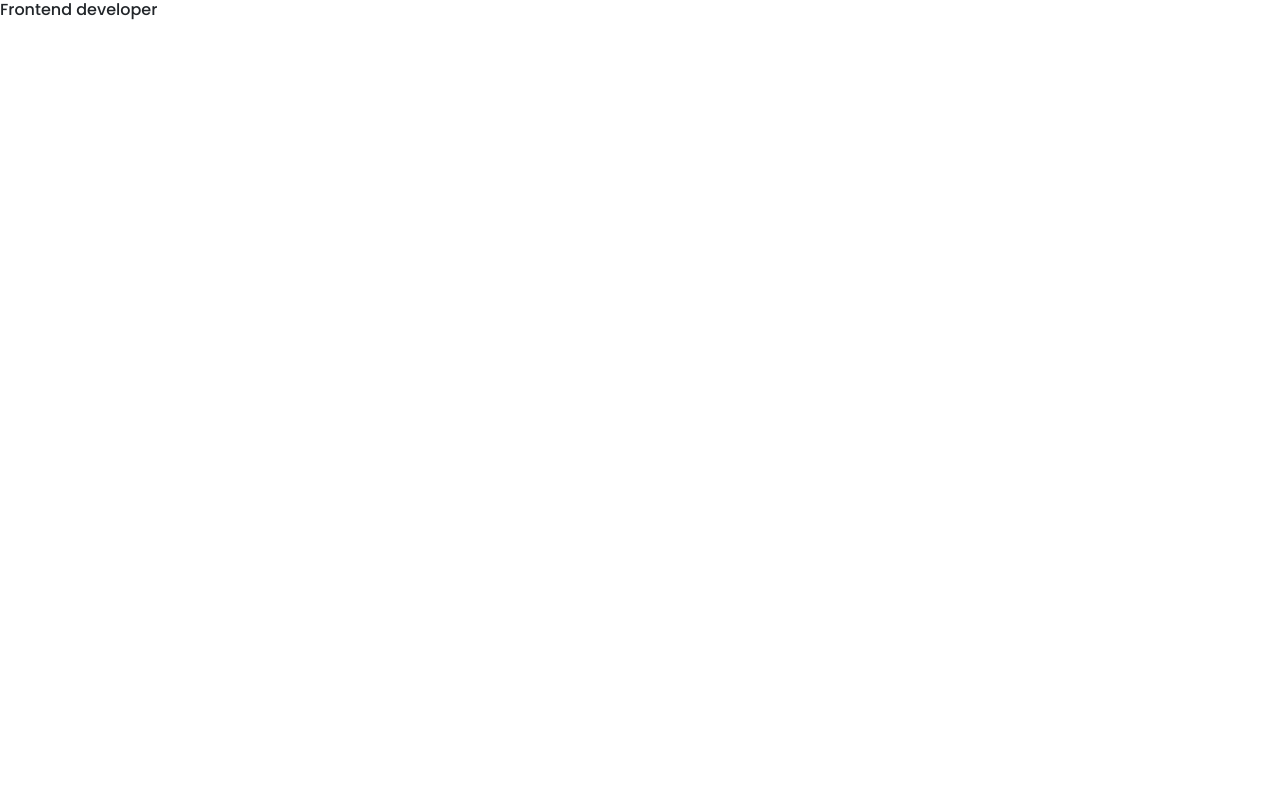
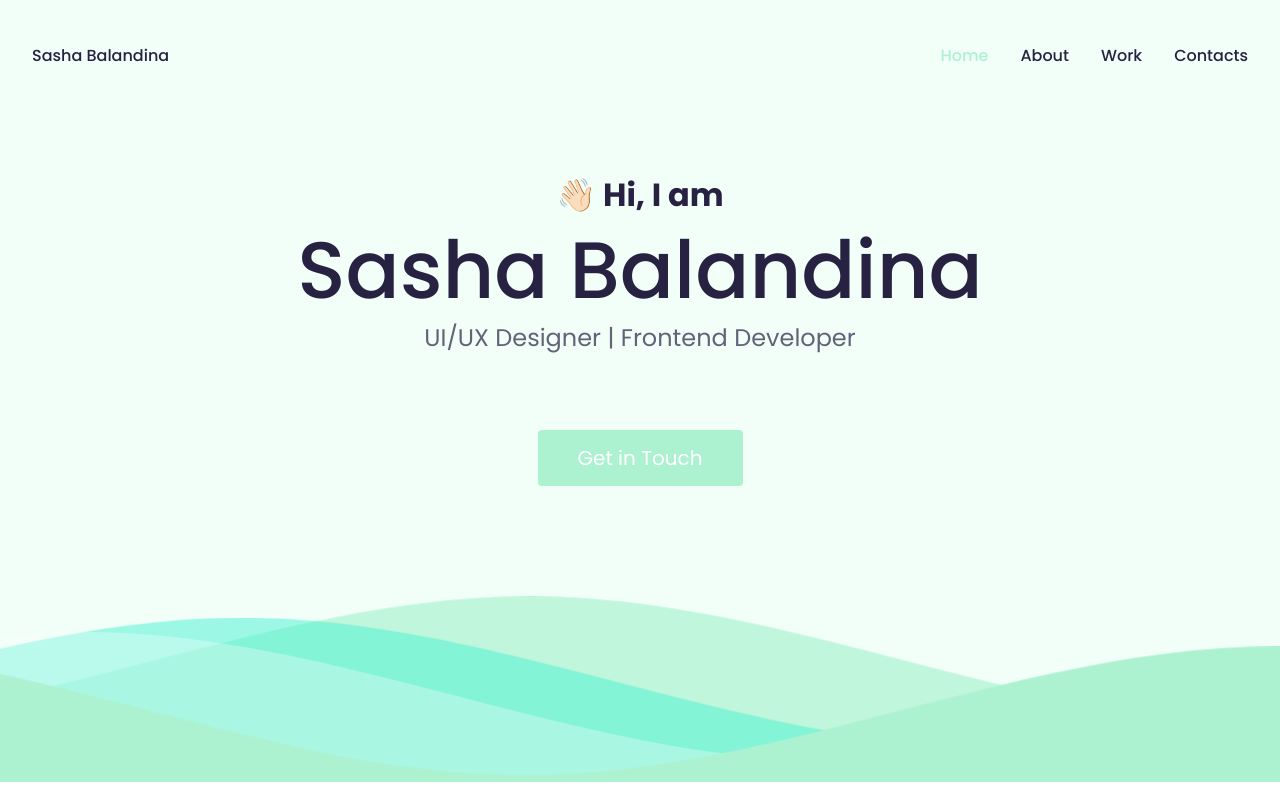
Before and after one commit to Aleksksa/portoflio-project, a plain HTML site: page portfolio-project/index.html in a window 1280 px wide. Drawn offline with nearby package versions, Linux system fonts and the light colour scheme.

Commit message:
feat: add hero section

```diff
--- a/portfolio-project/index.html
+++ b/portfolio-project/index.html
@@ -13,6 +13,37 @@
     <title>Sasha Balandina: Frontend developer</title>
 </head>
 <body>
-    <h1>Frontend developer</h1>
+    <div class="hero">
+        <nav class="hero-nav">
+            <p class="hero-logo">Sasha Balandina</p>
+            <ul class="hero-list">
+                <li class="list-item active"><a href="#" class="item-link">Home</a></li>
+                <li class="list-item"><a href="#" class="item-link">About</a></li>
+                <li class="list-item"><a href="#" class="item-link">Work</a></li>
+                <li class="list-item"><a href="#" class="item-link">Contacts</a></li>
+            </ul>
+        </nav>
+        <div class="hero-content">
+            <h3 class="hero-greeting">👋🏻 Hi, I am</h3>
+            <h1 class="hero-name">Sasha Balandina</h1>
+            <p class="hero-position">UI/UX Designer | Frontend Developer</p>
+            <button class="main-button">Get in Touch</button>
+        </div>
+        <div>
+            <svg class="waves" xmlns="http://www.w3.org/2000/svg" xmlns:xlink="http://www.w3.org/1999/xlink"
+            viewBox="0 24 150 28" preserveAspectRatio="none" shape-rendering="auto">
+            <defs>
+            <path id="gentle-wave" d="M-160 44c30 0 58-18 88-18s 58 18 88 18 58-18 88-18 58 18 88 18 v44h-352z" />
+            </defs>
+            <g class="parallax">
+            <use xlink:href="#gentle-wave" x="48" y="0" fill="rgba(172,242,209,0.7)" />
+            <use xlink:href="#gentle-wave" x="48" y="3" fill="rgba(72,242,209,0.5)" />
+            <use xlink:href="#gentle-wave" x="48" y="5" fill="rgba(255,255,255,0.3)" />
+            <use xlink:href="#gentle-wave" x="48" y="7" fill="#ACF2D1" />
+            </g>
+            </svg>
+        </div>
+    </div>
+
 </body>
 </html>
--- a/portfolio-project/src/style.css
+++ b/portfolio-project/src/style.css
@@ -10,6 +10,7 @@
 
 a {
     text-decoration: none;
+    color: inherit;
 }
 
 ul,
@@ -61,3 +62,141 @@ body{
     font-family: 'Poppins', serif;
     font-weight: 500;
 }
+
+:root{
+    --primary-color: #ACF2D1;
+    --secondary-color: #F1FFF8;
+    --main-text-color: #222;
+    --secondary-text-color: #272142;
+    --white-color: #fff;
+}
+
+.hero{
+    background-color: var(--secondary-color);
+    text-align: center;
+    position: relative;
+    padding-top: 3rem;
+}
+
+.hero-nav{
+    display: flex;
+    justify-content: space-between;
+    padding: 0 2rem;
+}
+
+.hero-logo{
+    font-size: 1rem;
+    color: var(--secondary-text-color);
+}
+
+.hero-list{
+    font-size: 1rem;
+    display: flex;
+    color: var(--secondary-text-color);
+}
+
+.list-item{
+    color: var(--secondary-text-color);
+    transition: all 0.3s ease-in-out;
+}
+
+.hero-list .list-item:not(:last-child){
+    margin-right: 2rem;
+}
+
+.item-link:hover{
+    text-decoration: underline;
+    color: var(--primary-color);
+}
+
+.active{
+    color: var(--primary-color);
+}
+
+.hero-content{
+    margin: 6rem 0;
+}
+
+.hero-greeting{
+    font-size: 2rem;
+    font-weight: 600;
+    color:var(--secondary-text-color);
+}
+
+.hero-name{
+    margin-top: 0.5rem;
+    font-size: 5rem;
+    color: var(--secondary-text-color);
+}
+
+.hero-position{
+    margin-top: 0.5rem;
+    font-weight: 400;
+    font-size: 1.5rem;
+    color: var(--secondary-text-color);
+    opacity: 0.7;
+}
+
+.main-button{
+    margin-top: 4rem;
+    font-size: 1.25rem;
+    color: var(--white-color);
+    background-color: var(--primary-color);
+    border-radius: 4px;
+    padding: 18px 40px;
+    cursor: pointer;
+    transition: all 0.3s ease-in-out;
+}
+
+.main-button:hover{
+    color: var(--primary-color);
+    background-color: var(--white-color);
+    border: 1px solid var(--primary-color);
+}
+
+.waves {
+    position:relative;
+    bottom: 0;
+    width: 100%;
+    height:25vh;
+    margin-bottom:-7px; /*Fix for safari gap*/
+    min-height:100px;
+    max-height:200px;
+  }
+
+  /* Animation */
+
+.parallax > use {
+  animation: move-forever 25s cubic-bezier(.55,.5,.45,.5)     infinite;
+}
+.parallax > use:nth-child(1) {
+  animation-delay: -2s;
+  animation-duration: 7s;
+}
+.parallax > use:nth-child(2) {
+  animation-delay: -3s;
+  animation-duration: 10s;
+}
+.parallax > use:nth-child(3) {
+  animation-delay: -4s;
+  animation-duration: 13s;
+}
+.parallax > use:nth-child(4) {
+  animation-delay: -5s;
+  animation-duration: 20s;
+}
+@keyframes move-forever {
+  0% {
+   transform: translate3d(-90px,0,0);
+  }
+  100% {
+    transform: translate3d(85px,0,0);
+  }
+}
+/*Shrinking for mobile*/
+@media (max-width: 768px) {
+  .waves {
+    height:70px;
+    min-height:40px;
+  }
+}
```
